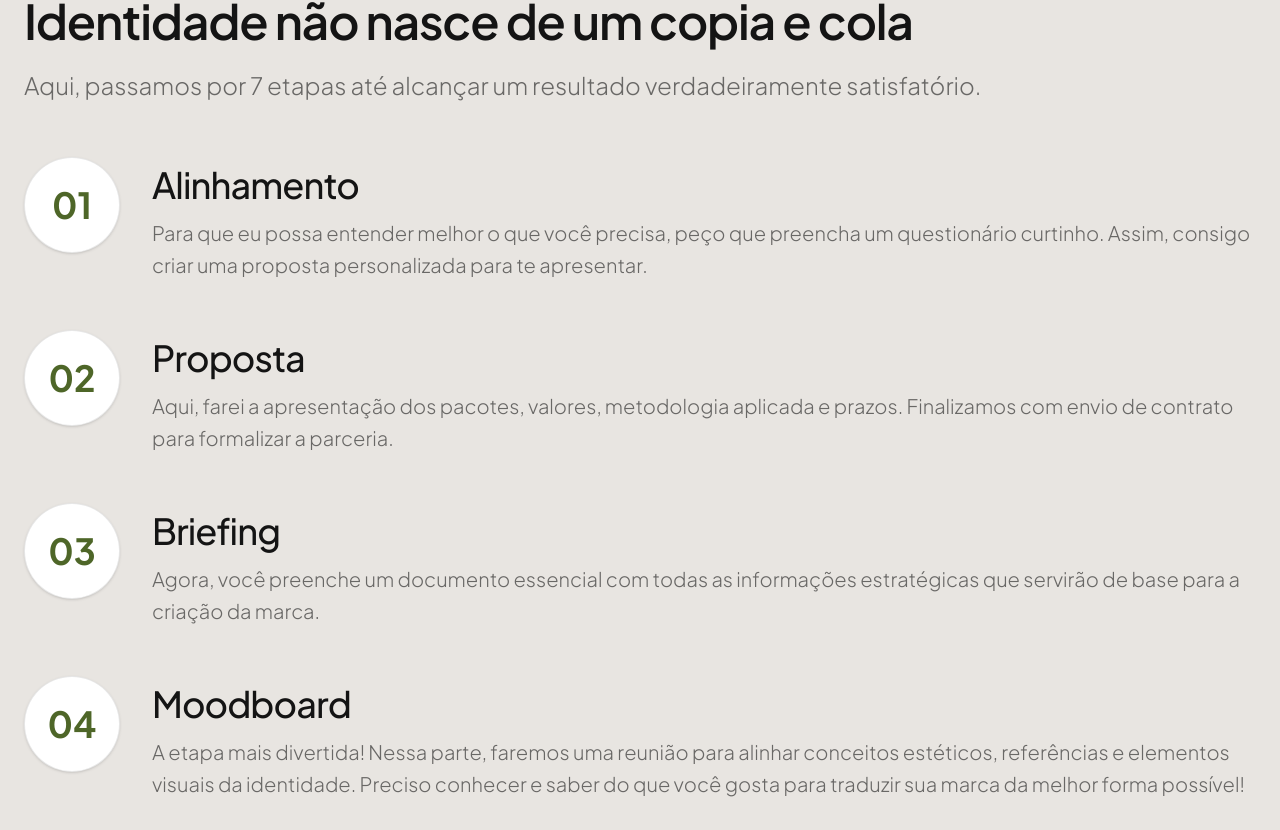
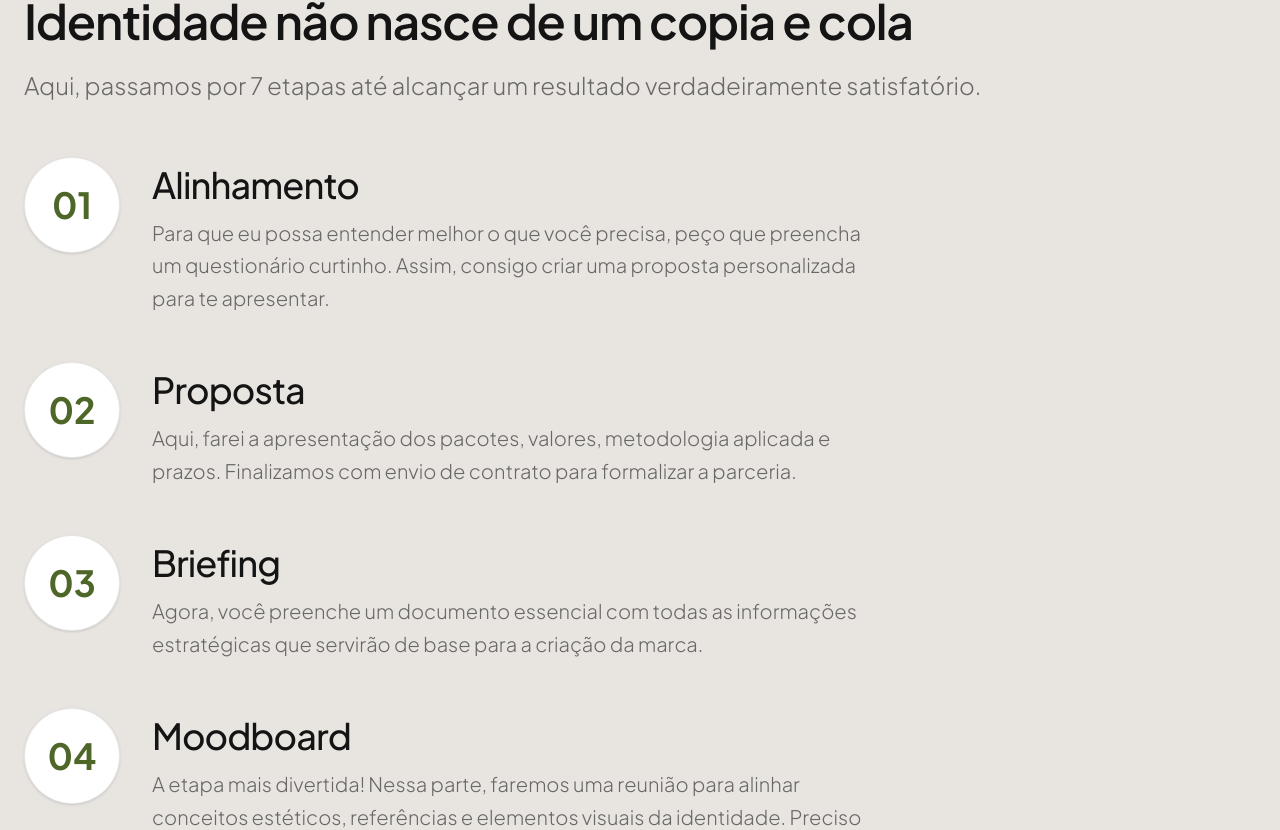
Before and after one commit to jeiel2013/studiokather, a React (Vite) app: page /about in a window 1280 px wide. Shown: the part 1196-2026 px from the top of the page. Built offline with nearby package versions, Linux system fonts and the light colour scheme.

Commit message:
feat: Diagramação dos passos com quebra de linha no About

```diff
--- a/src/pages/About.tsx
+++ b/src/pages/About.tsx
@@ -355,7 +355,7 @@ function About() {
                   </p>
                 </div>
 
-                <div className="flex flex-col gap-12 -mt-10 md:-mt-8">
+                <div className="flex flex-col gap-12 -mt-10 md:-mt-8 lg:max-w-210">
                   {methodologySteps.map((step, index) => (
                     <div
                       key={index}
```
